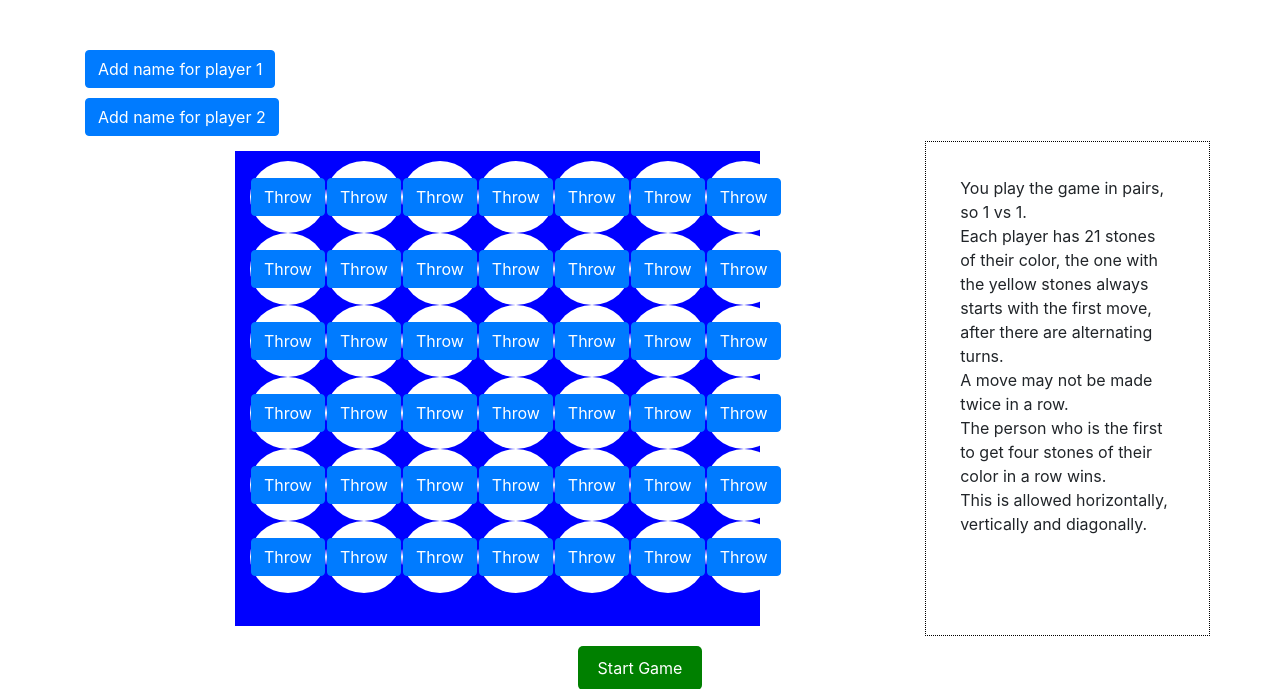
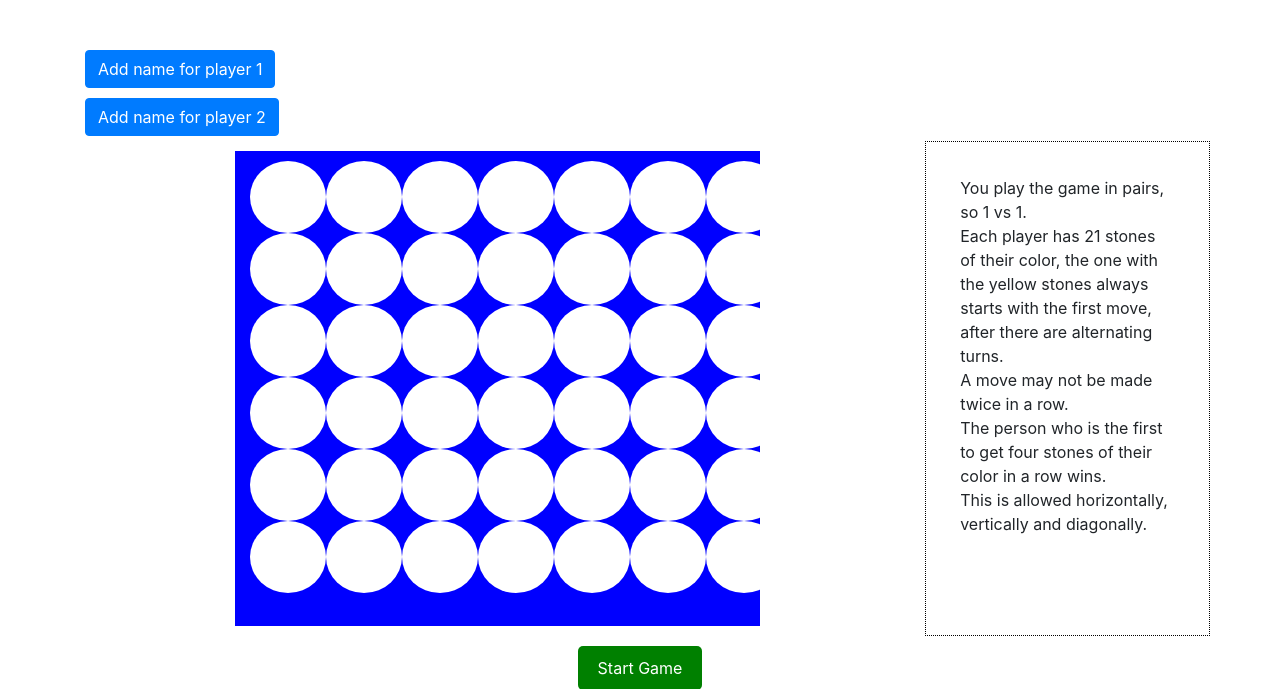
Before and after one commit to mijkevd/webprogrammeren_final_project, a PHP site: page /game.php in a window 1280 px wide. Shown: the part 148-837 px from the top of the page. Run offline with PHP 8.4, Linux system fonts and the light colour scheme.

Commit message:
change opacity for the throw buttons to make them invisible

```diff
--- a/css/styles.css
+++ b/css/styles.css
@@ -63,3 +63,7 @@
 .btn-primary {
     margin: 5px 0 5px 0;
 }
+
+.throw {
+    opacity: 0;
+}
```
